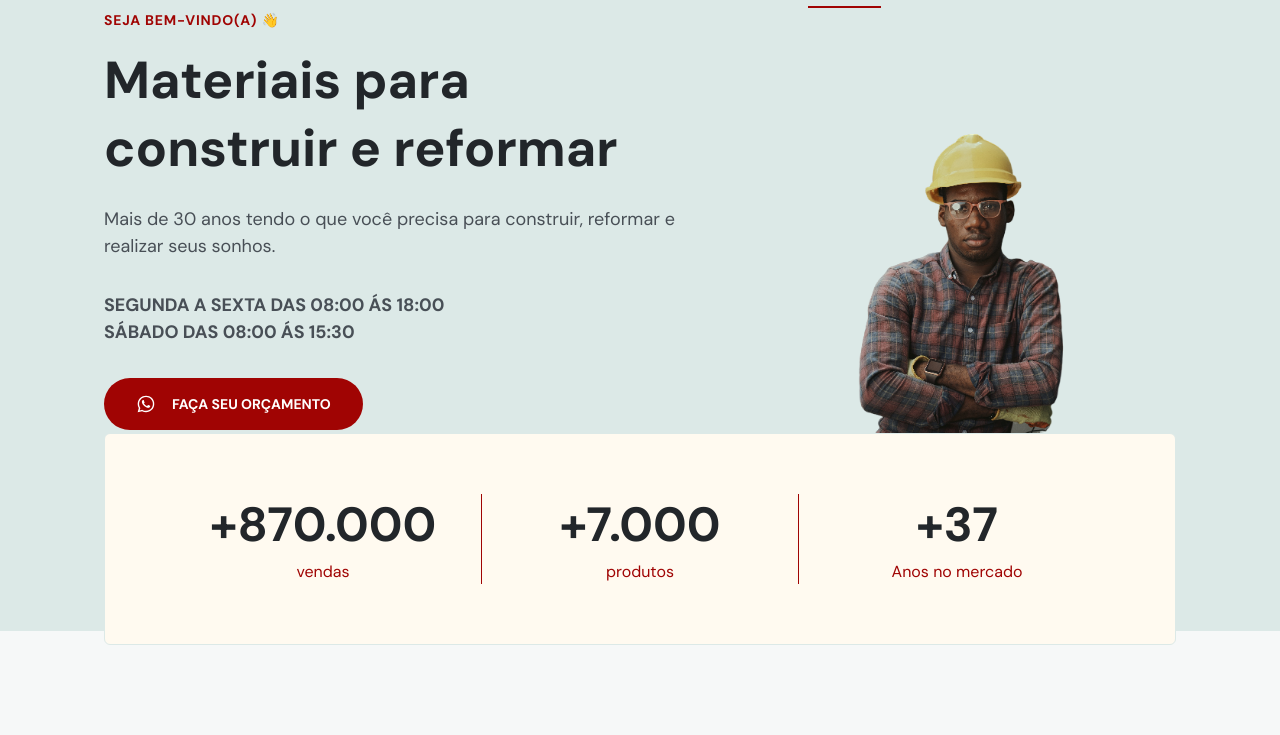
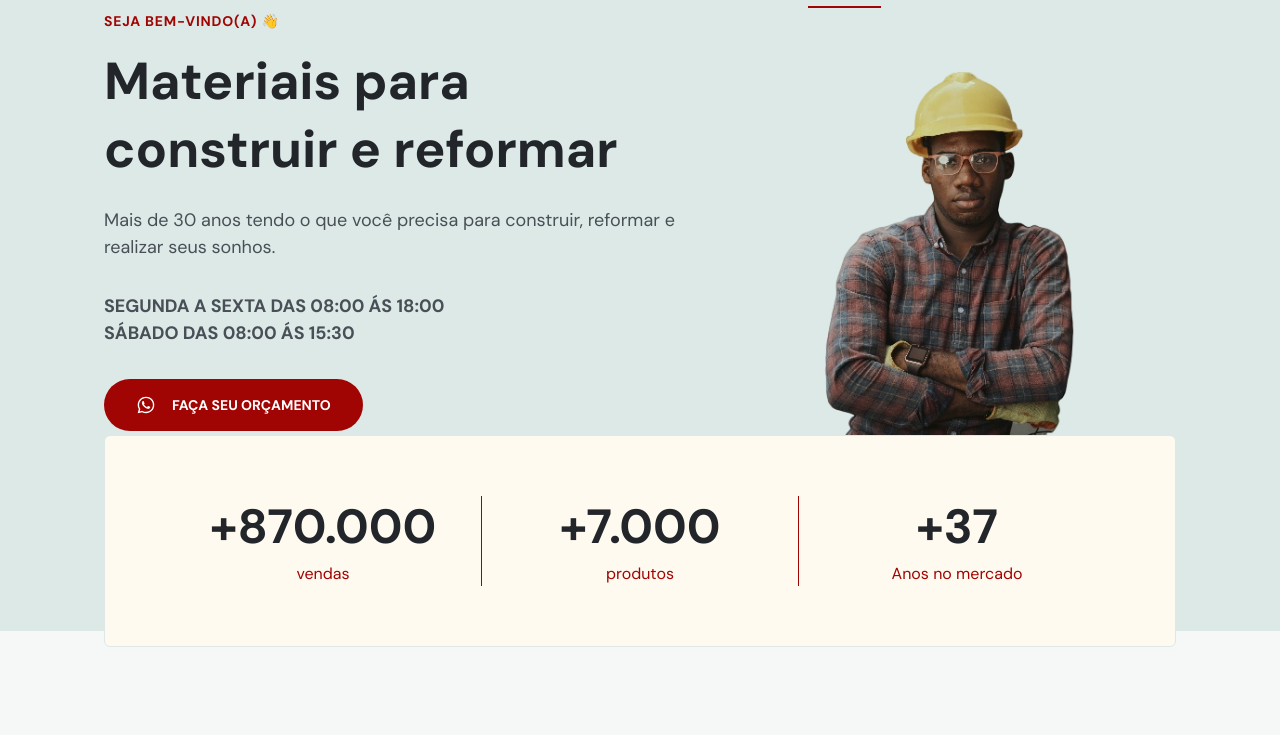
Before and after one commit to KaueRochaVieira/Projeto-rubimar, a plain HTML site: page index.html in a window 1280 px wide. Shown: the part 65-800 px from the top of the page. Drawn offline with nearby package versions, Linux system fonts and the light colour scheme.

Commit message:
changed image size

```diff
--- a/index.html
+++ b/index.html
@@ -41,7 +41,7 @@
             <li>
               <a
                 target="_blank"
-                href="https://www.instagram.com/nutriaxcelsousa/"
+                href="https://www.instagram.com/deposito.rubimar/"
                 ><svg
                   width="24"
                   height="24"
@@ -174,7 +174,7 @@
 
         <div class="col-b">
           <img
-            src="./assets/emmanuel-ikwuegbu-zWOgsj3j0wA-unsplash-fococlipping-standard.png"
+            src="assets/trabalhador.png"
             alt="Homem negro de braços cruzados usando capacete e luvas amarelas"
           />
         </div>
--- a/style.css
+++ b/style.css
@@ -362,11 +362,10 @@ body.menu-expanded button path {
 }
 
 #home img {
-  width: 35rem;
+  width: 25rem;
   display: block;
   margin-inline: auto;
-  margin-left: 6rem;
-  padding-top: 9rem;
+  margin-left: 7rem;
 }
 
 #home .stats {
@@ -587,7 +586,7 @@ footer .social-links {
 /*=== RESPONSIVO =================================*/
 @media (min-width: 720px) {
   #home img {
-    margin-left: 12rem;
+    margin-left: 8rem;
   }
 }
 
@@ -790,8 +789,9 @@ footer .social-links {
   }
 
   #home img {
-    width: 50rem;
+    width: 30rem;
     margin-top: 2.5rem;
+    padding-top: 2.5rem;
   }
 
   /*=== SERVICES =================================*/
```
Also changed, not shown: assets/emmanuel-ikwuegbu-zWOgsj3j0wA-unsplash-fococlipping-standard.png (deleted), assets/trabalhador.png (added).
